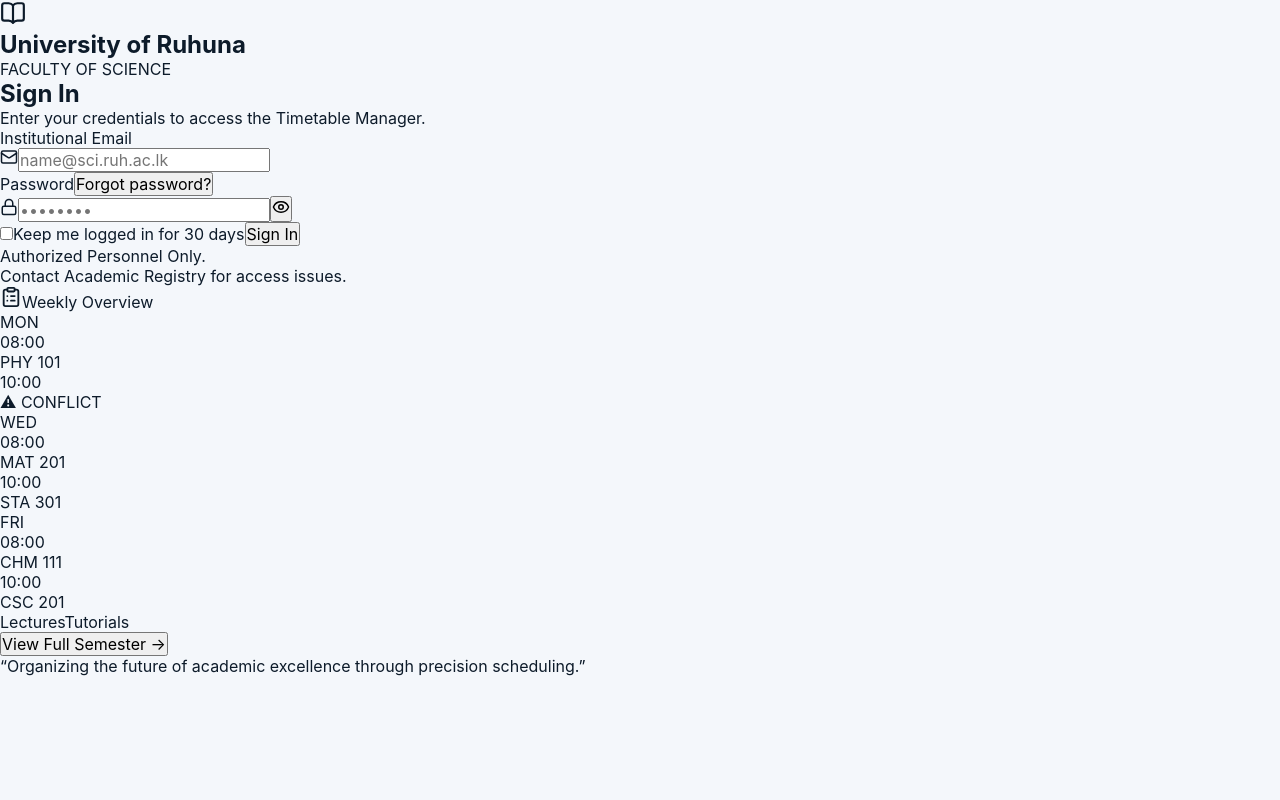
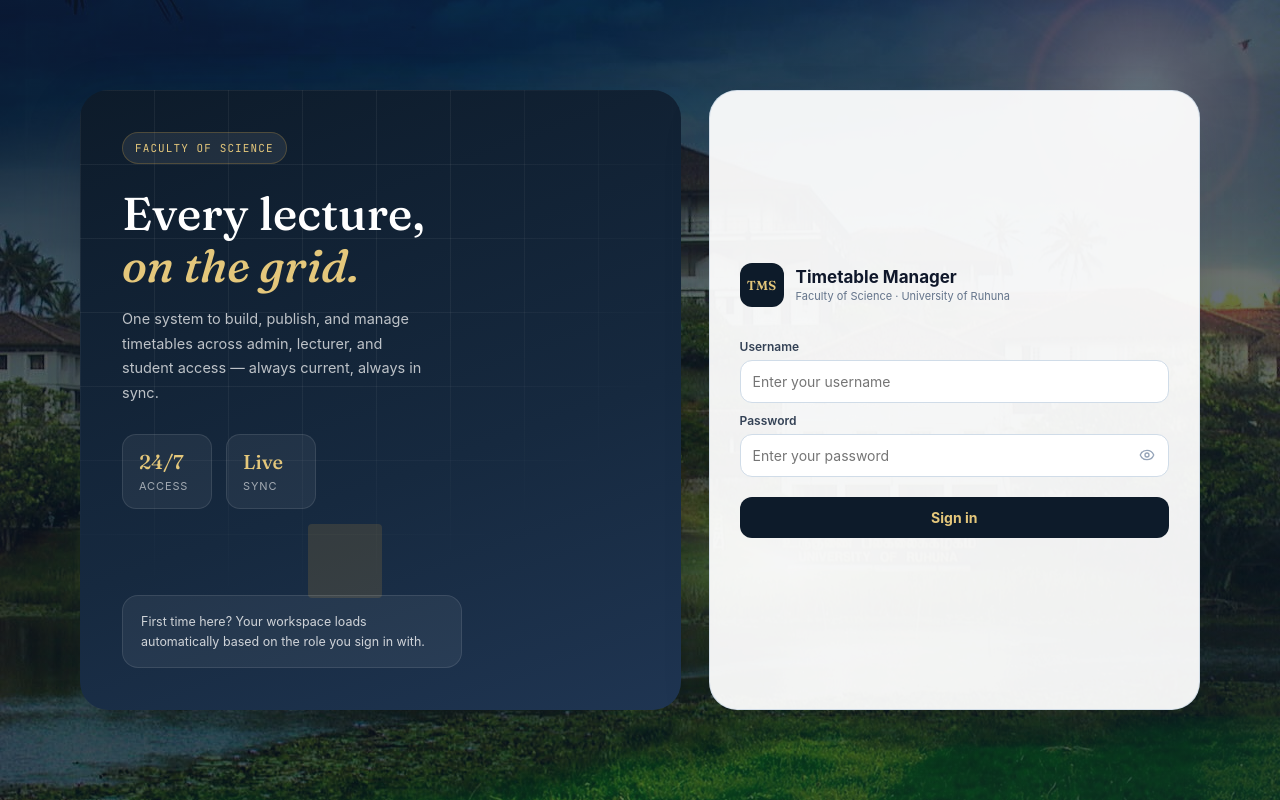
Before and after one commit to Nuwan53/timetable_genaration_management_system, a React app in the folder frontend/: page /login in a window 1280 px wide. Built offline with nearby package versions, Linux system fonts and the light colour scheme; the HTML template or start-up script is replaced by a standard one.

Commit message:
implement login page with authentication handling and role-based navigation

```diff
--- a/frontend/src/pages/Login.jsx
+++ b/frontend/src/pages/Login.jsx
@@ -1,239 +1,129 @@
-import { useState } from "react";
-import { useNavigate } from "react-router-dom";
-import {
-  BookOpen,
-  Mail,
-  Lock,
-  Eye,
-  EyeOff,
-  ClipboardList,
-} from "lucide-react";
+import { useState } from 'react';
+import { useNavigate, useLocation } from 'react-router-dom';
+import toast from 'react-hot-toast';
+import { Eye, EyeOff } from 'lucide-react';
+import { useAuth } from '../context/AuthContext';
+import ruhuna from '../assets/Ruhuna.jpg';
 
 export default function Login() {
+  const [username, setUsername] = useState('');
+  const [password, setPassword] = useState('');
+  const [showPw, setShowPw] = useState(false);
+  const [loading, setLoading] = useState(false);
+
+  const { login } = useAuth();
   const navigate = useNavigate();
+  const location = useLocation();
 
-  const [email, setEmail] = useState("");
-  const [password, setPassword] = useState("");
-  const [keepLoggedIn, setKeepLoggedIn] = useState(false);
-  const [showPassword, setShowPassword] = useState(false);
-
-  const handleSignIn = (e) => {
+  const handleSubmit = async (e) => {
     e.preventDefault();
-
-    if (!email || !password) {
-      alert("Please enter email and password");
+    if (!username.trim() || !password) {
+      toast.error('Please enter username and password');
       return;
     }
+    setLoading(true);
+    try {
+      const user = await login(username.trim(), password);
+      toast.success(`Welcome, ${user.username}`);
 
-    navigate("/dashboard");
+      if (user.must_change_password) {
+        navigate('/change-password', { replace: true });
+      } else {
+        const defaultDest = user.role === 'ADMIN' ? '/' : user.role === 'LECTURER' ? '/lecturer' : '/student';
+        const dest = location.state?.from || defaultDest;
+        navigate(dest, { replace: true });
+      }
+    } catch (err) {
+      const msg = err?.response?.data?.detail || 'Invalid credentials';
+      toast.error(msg);
+    } finally {
+      setLoading(false);
+    }
   };
 
   return (
-    <div className="min-h-screen flex bg-white font-sans">
-      {/* Left side - login form */}
-      <section className="w-[45%] min-h-screen px-10 py-10 flex flex-col bg-white">
-        <div className="flex items-center gap-3 mb-20">
-          <div className="w-12 h-12 rounded-xl bg-green-700 text-white flex items-center justify-center">
-            <BookOpen size={26} />
+    <div className="login-screen">
+      <img src={ruhuna} alt="University of Ruhuna" className="login-screen-bg" />
+      <div className="login-shell">
+        <div className="login-hero">
+          <span className="grid-cell" aria-hidden="true" />
+          <span className="grid-cell" aria-hidden="true" />
+          <span className="grid-cell" aria-hidden="true" />
+          <span className="grid-cell" aria-hidden="true" />
+
+          <div className="login-hero-badge">Faculty of Science</div>
+          <h1>Every lecture, <em>on the grid.</em></h1>
+          <p>
+            One system to build, publish, and manage timetables across admin,
+            lecturer, and student access — always current, always in sync.
+          </p>
+          <div className="login-hero-stats">
+            {/* <div><strong>3</strong><span>Roles</span></div> */}
+            <div><strong>24/7</strong><span>Access</span></div>
+            <div><strong>Live</strong><span>Sync</span></div>
           </div>
-
-          <div>
-            <h2 className="text-base font-bold text-black">
-              University of Ruhuna
-            </h2>
-            <p className="text-xs tracking-wider text-gray-500 font-medium">
-              FACULTY OF SCIENCE
-            </p>
+          <div className="login-hero-tip">
+            First time here? Your workspace loads automatically based on the role you sign in with.
           </div>
         </div>
 
-        <div className="max-w-[390px]">
-          <h1 className="text-4xl font-bold text-black mb-2">Sign In</h1>
-          <p className="text-sm text-gray-500 leading-6 mb-8">
-            Enter your credentials to access the Timetable Manager.
-          </p>
+        <div className="login-card">
+          <div className="login-logo">
+            <div className="login-logo-mark">TMS</div>
+            <div>
+              <div className="login-title">Timetable Manager</div>
+              <div className="login-subtitle">Faculty of Science · University of Ruhuna</div>
+            </div>
+          </div>
 
-          <form onSubmit={handleSignIn}>
-            <div className="mb-6">
-              <label className="block text-sm font-medium text-gray-700 mb-2">
-                Institutional Email
-              </label>
+          <form onSubmit={handleSubmit} className="login-form">
+            <label className="field-label" htmlFor="username">Username</label>
+            <input
+              id="username"
+              className="login-input"
+              value={username}
+              onChange={(e) => setUsername(e.target.value)}
+              placeholder="Enter your username"
+              autoComplete="username"
+            />
 
-              <div className="relative">
-                <Mail
-                  size={18}
-                  className="absolute left-3 top-1/2 -translate-y-1/2 text-gray-400"
-                />
-                <input
-                  type="email"
-                  placeholder="name@sci.ruh.ac.lk"
-                  value={email}
-                  onChange={(e) => setEmail(e.target.value)}
-                  className="w-full rounded-lg border border-gray-300 bg-gray-50 py-3 pl-10 pr-3 text-sm outline-none focus:border-blue-600 focus:ring-4 focus:ring-blue-100"
-                />
-              </div>
+            <label className="field-label" htmlFor="password">Password</label>
+            <div className="password-wrap">
+              <input
+                id="password"
+                className="login-input"
+                type={showPw ? 'text' : 'password'}
+                value={password}
+                onChange={(e) => setPassword(e.target.value)}
+                placeholder="Enter your password"
+                autoComplete="current-password"
+              />
+              <button
+                type="button"
+                className="pw-toggle"
+                onClick={() => setShowPw((s) => !s)}
+                aria-label={showPw ? 'Hide password' : 'Show password'}
+              >
+                {showPw ? <EyeOff size={16} /> : <Eye size={16} />}
+              </button>
             </div>
 
-            <div className="mb-5">
-              <div className="flex items-center justify-between mb-2">
-                <label className="text-sm font-medium text-gray-700">
-                  Password
-                </label>
-                <button
-                  type="button"
-                  className="text-sm font-medium text-blue-700 hover:text-blue-800"
-                >
-                  Forgot password?
-                </button>
-              </div>
+            <button className="login-btn" type="submit" disabled={loading}>
+              {loading ? 'Signing in…' : 'Sign in'}
+            </button>
 
-              <div className="relative">
-                <Lock
-                  size={18}
-                  className="absolute left-3 top-1/2 -translate-y-1/2 text-gray-400"
-                />
-                <input
-                  type={showPassword ? "text" : "password"}
-                  placeholder="••••••••"
-                  value={password}
-                  onChange={(e) => setPassword(e.target.value)}
-                  className="w-full rounded-lg border border-gray-300 bg-gray-50 py-3 pl-10 pr-11 text-sm outline-none focus:border-blue-600 focus:ring-4 focus:ring-blue-100"
-                />
-
-                <button
-                  type="button"
-                  onClick={() => setShowPassword(!showPassword)}
-                  className="absolute right-3 top-1/2 -translate-y-1/2 text-gray-500"
-                >
-                  {showPassword ? <EyeOff size={18} /> : <Eye size={18} />}
-                </button>
-              </div>
-            </div>
-
-            <label className="flex items-center gap-2 text-sm text-gray-700 mb-6 cursor-pointer">
-              <input
-                type="checkbox"
-                checked={keepLoggedIn}
-                onChange={(e) => setKeepLoggedIn(e.target.checked)}
-                className="w-4 h-4 accent-blue-700"
-              />
-              Keep me logged in for 30 days
-            </label>
-
-            <button
-              type="submit"
-              className="w-full rounded-lg bg-blue-700 py-3.5 text-white text-sm font-semibold hover:bg-blue-800 transition"
-            >
-              Sign In
-            </button>
           </form>
 
-          <div className="mt-12 border-t border-gray-200 pt-6">
-            <p className="text-xs text-gray-400 mb-1">
-              Authorized Personnel Only.
-            </p>
-            <p className="text-xs text-gray-400">
-              Contact{" "}
-              <span className="text-blue-700 font-medium">
-                Academic Registry
-              </span>{" "}
-              for access issues.
-            </p>
-          </div>
+          {/* <div className="login-note-box">
+            <div className="login-note-title">Sample credentials</div>
+            <div className="credential-chips">
+              <div className="credential-chip"><span>admin</span><span>Admin@123</span></div>
+              <div className="credential-chip"><span>lecturer</span><span>Lecturer@123</span></div>
+              <div className="credential-chip"><span>student</span><span>Student@123</span></div>
+            </div>
+          </div> */}
         </div>
-      </section>
-
-      {/* Right side - preview */}
-      <section className="w-[55%] min-h-screen relative overflow-hidden flex flex-col items-center justify-center px-10 py-10 bg-gradient-to-br from-slate-800 to-slate-700">
-        <div className="absolute inset-0 opacity-20 bg-[radial-gradient(circle_at_30%_20%,rgba(59,130,246,0.4),transparent_40%)]" />
-
-        <div className="relative z-10 w-full max-w-[380px] rounded-2xl bg-white p-6 shadow-2xl">
-          <div className="flex items-center justify-between border-b border-gray-100 pb-4 mb-5">
-            <div className="flex items-center gap-2 text-base font-semibold text-black">
-              <ClipboardList size={22} />
-              Weekly Overview
-            </div>
-            <div className="w-2.5 h-2.5 rounded-full bg-red-600" />
-          </div>
-
-          <div className="grid grid-cols-3 gap-3 mb-5">
-            <DayColumn
-              day="MON"
-              items={[
-                { time: "08:00", code: "PHY 101", color: "bg-blue-100" },
-                {
-                  time: "10:00",
-                  code: "⚠ CONFLICT",
-                  color: "bg-orange-100",
-                  text: "text-red-700 font-semibold",
-                },
-              ]}
-            />
-
-            <DayColumn
-              day="WED"
-              items={[
-                { time: "08:00", code: "MAT 201", color: "bg-green-100" },
-                { time: "10:00", code: "STA 301", color: "bg-purple-100" },
-              ]}
-            />
-
-            <DayColumn
-              day="FRI"
-              items={[
-                { time: "08:00", code: "CHM 111", color: "bg-purple-100" },
-                { time: "10:00", code: "CSC 201", color: "bg-yellow-100" },
-              ]}
-            />
-          </div>
-
-          <div className="flex items-center justify-between border-t border-gray-100 pt-4">
-            <div className="flex gap-4 text-xs text-gray-500">
-              <span className="flex items-center gap-1">
-                <span className="w-2 h-2 rounded-full bg-blue-700" />
-                Lectures
-              </span>
-              <span className="flex items-center gap-1">
-                <span className="w-2 h-2 rounded-full bg-gray-500" />
-                Tutorials
-              </span>
-            </div>
-
-            <button className="text-xs font-semibold text-blue-700">
-              View Full Semester →
-            </button>
-          </div>
-        </div>
-
-        <p className="relative z-10 mt-10 max-w-[420px] text-center text-white/90 italic leading-7">
-          “Organizing the future of academic excellence through precision
-          scheduling.”
-        </p>
-      </section>
+      </div>
     </div>
   );
 }
-
-function DayColumn({ day, items }) {
-  return (
-    <div className="flex flex-col gap-2">
-      <div className="text-center text-xs font-semibold text-gray-400 mb-1">
-        {day}
-      </div>
-
-      {items.map((item, index) => (
-        <div key={index} className={`${item.color} rounded-lg p-2`}>
-          <div className="text-[10px] text-gray-500 font-medium mb-1">
-            {item.time}
-          </div>
-          <div
-            className={`rounded-md bg-white/50 px-2 py-1.5 text-center text-xs font-medium ${item.text || "text-gray-700"
-              }`}
-          >
-            {item.code}
-          </div>
-        </div>
-      ))}
-    </div>
-  );
-}
```
